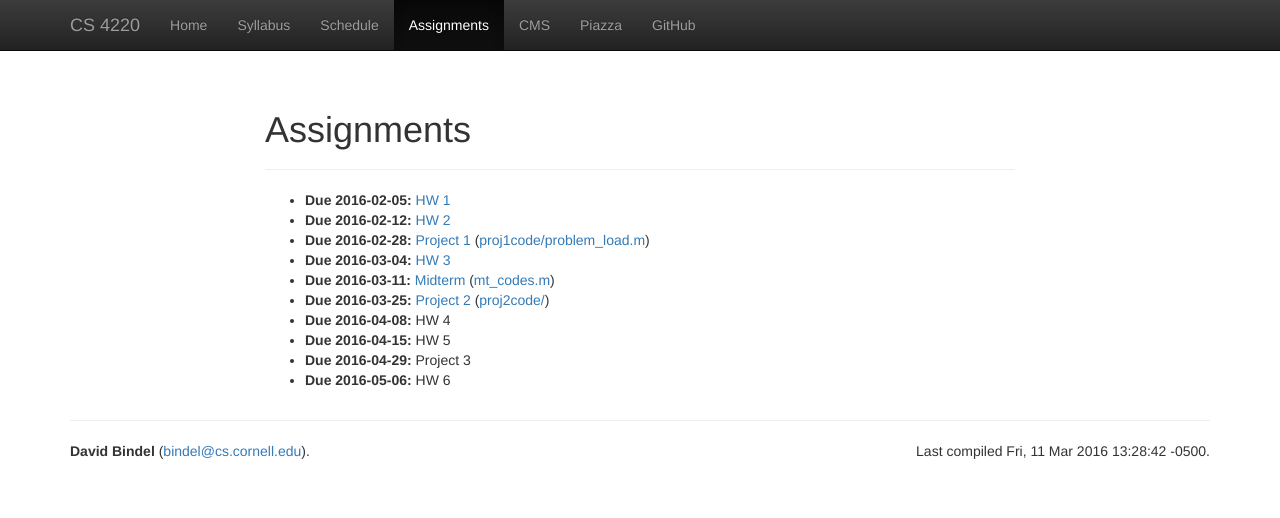
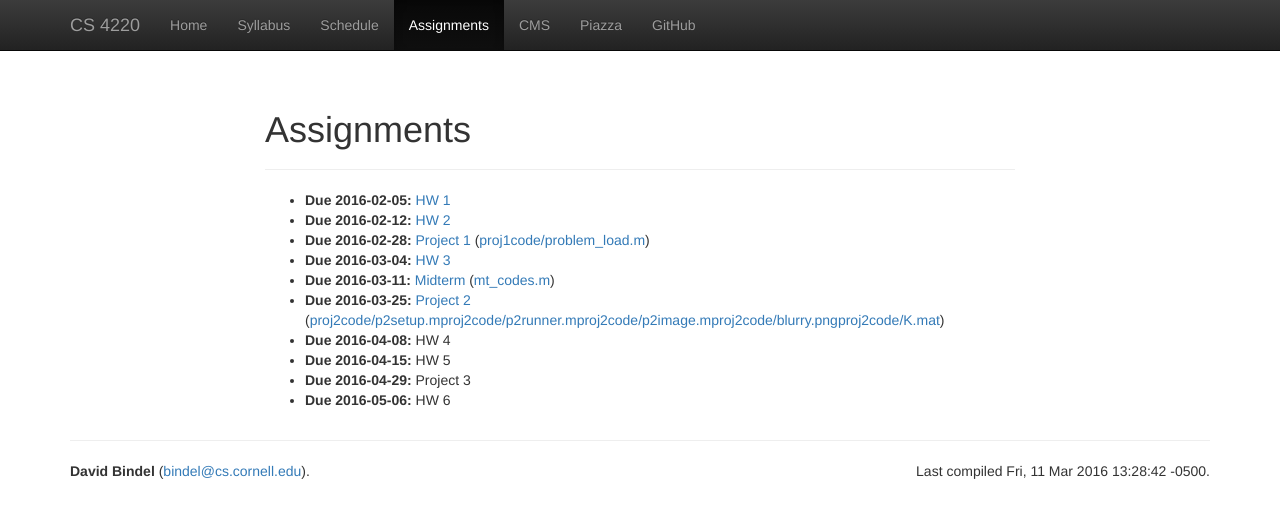
Before and after one commit to dbindel/cs4220-s17, a Jekyll site: the page built from web/assignments.html, in a window 1280 px wide. Shown: the top 518 px of the page. Built offline with Jekyll 4.4.1, drawn with Linux system fonts in a browser that asks for light colours; nearby versions of some CDN libraries.

Commit message:
Expanded files for project 2.

```diff
--- a/web/_data/hw.yml
+++ b/web/_data/hw.yml
@@ -24,7 +24,12 @@
   desc: Project 2
   due: 2016-03-25
   file: proj2
-  support: [proj2code/]
+  support:
+    - proj2code/p2setup.m
+    - proj2code/p2runner.m
+    - proj2code/p2image.m
+    - proj2code/blurry.png
+    - proj2code/K.mat
 -
   desc: HW 4
   due: 2016-04-08
```
